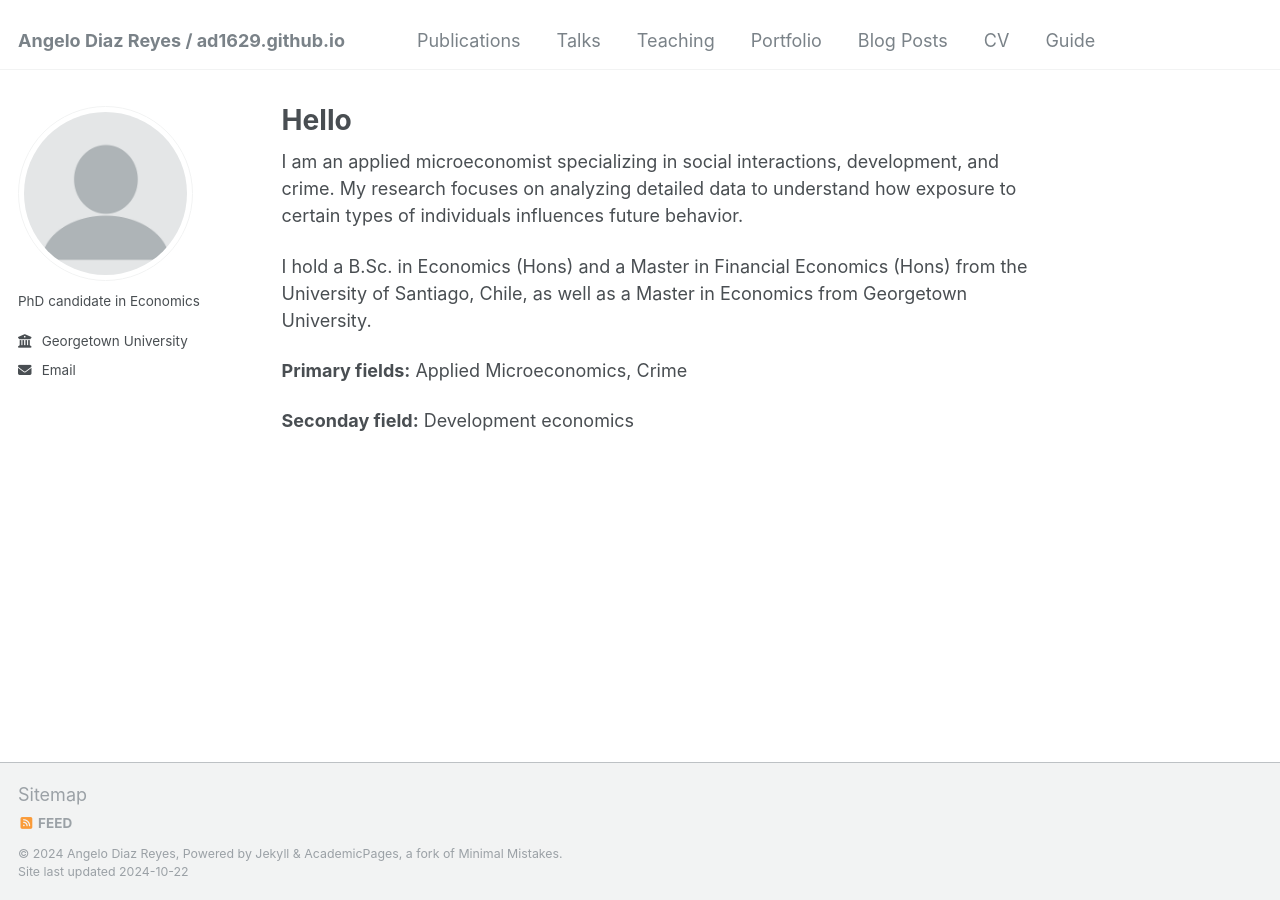
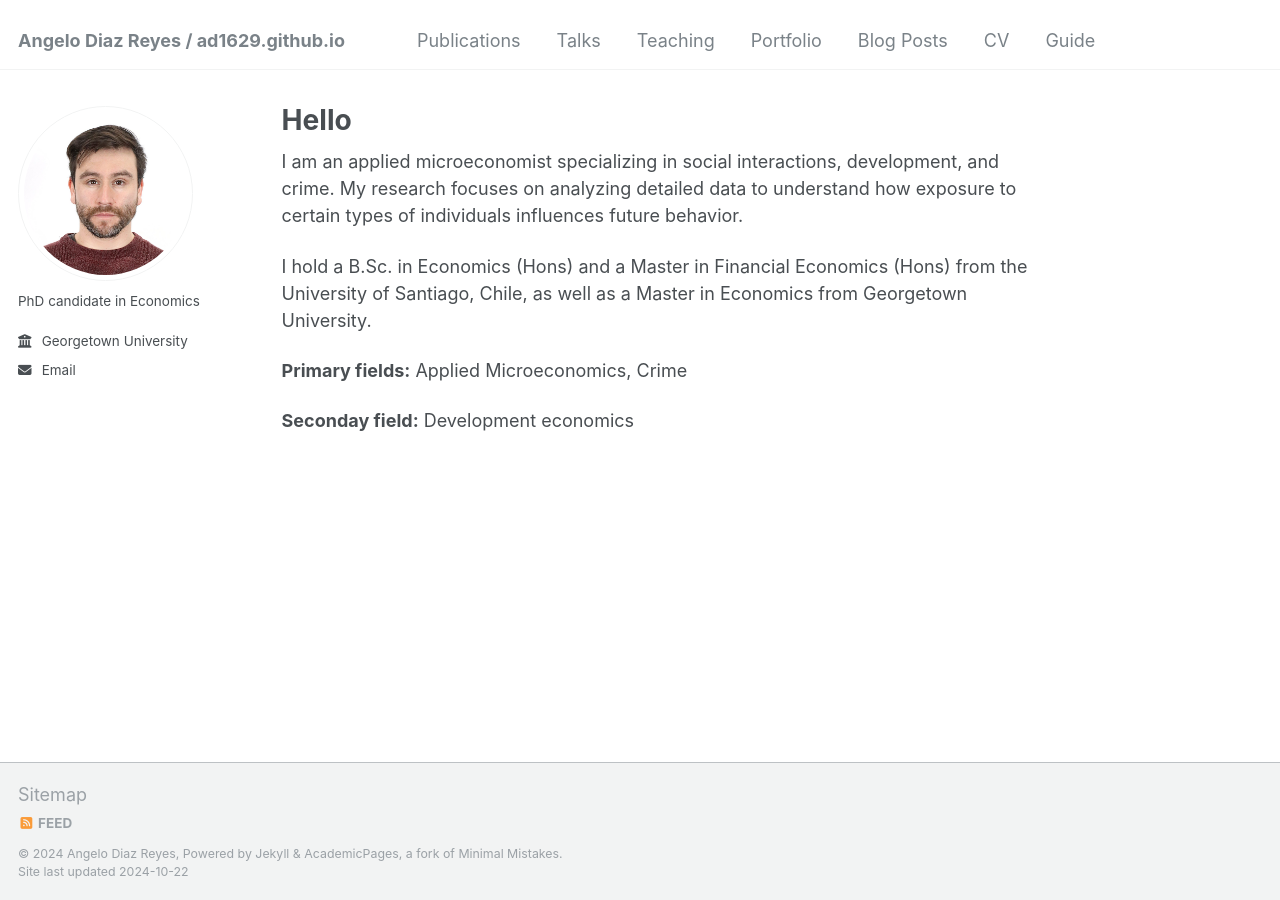
Before and after one commit to angelodiazreyes/angelodiazreyes.github.io, a Jekyll site: the page built from _pages/about.md, in a window 1280 px wide. Built offline with Jekyll 4.4.1, drawn with Linux system fonts in a browser that asks for light colours.

Commit message:
_config.yml
changes

```diff
--- a/_config.yml
+++ b/_config.yml
@@ -21,7 +21,7 @@ repository               : "academicpages/academicpages.github.io"
 #               Additional customization can be done by editing /_includes/author-profile.html
 author:
   # Biographic information
-  avatar           : "profile.png"
+  avatar           : "angelo_profile.png"
   name             : # "Angelo"
   pronouns         : # example: "He/him"
   bio              : "PhD candidate in Economics"
```
